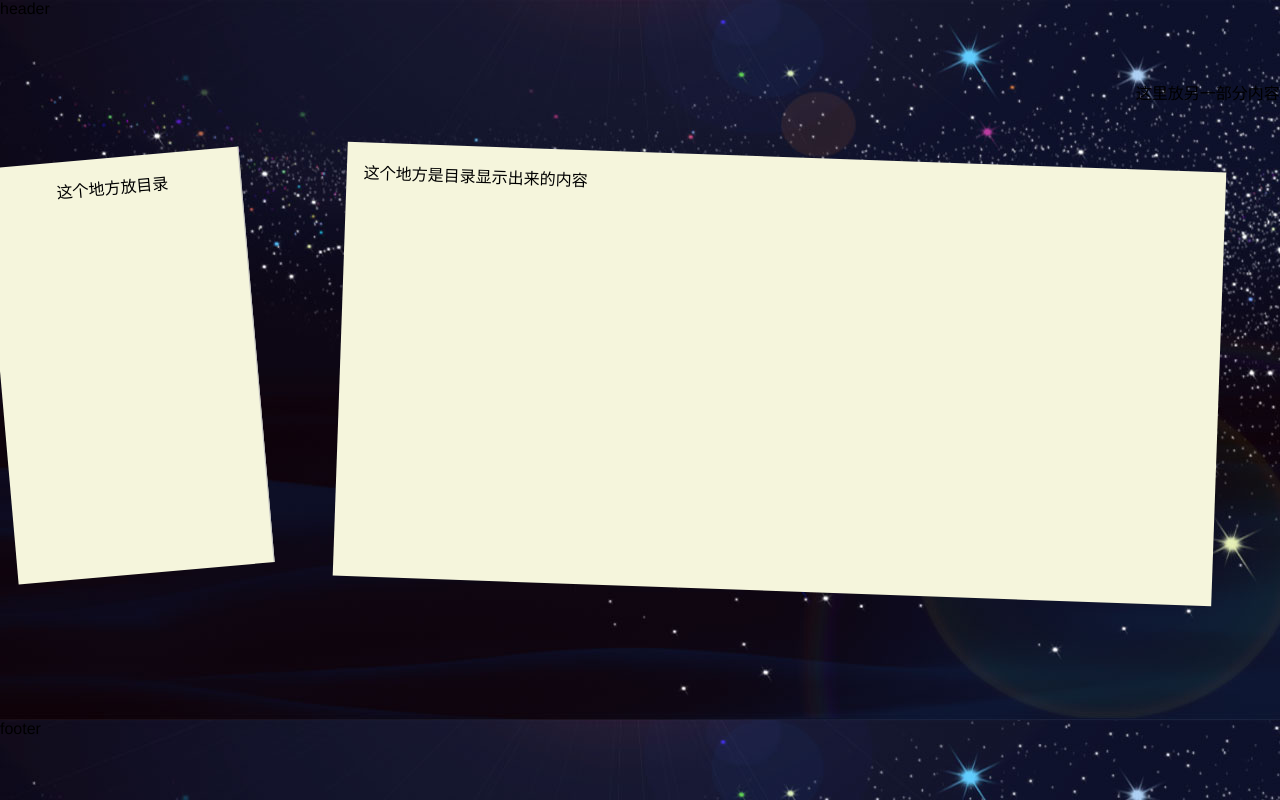
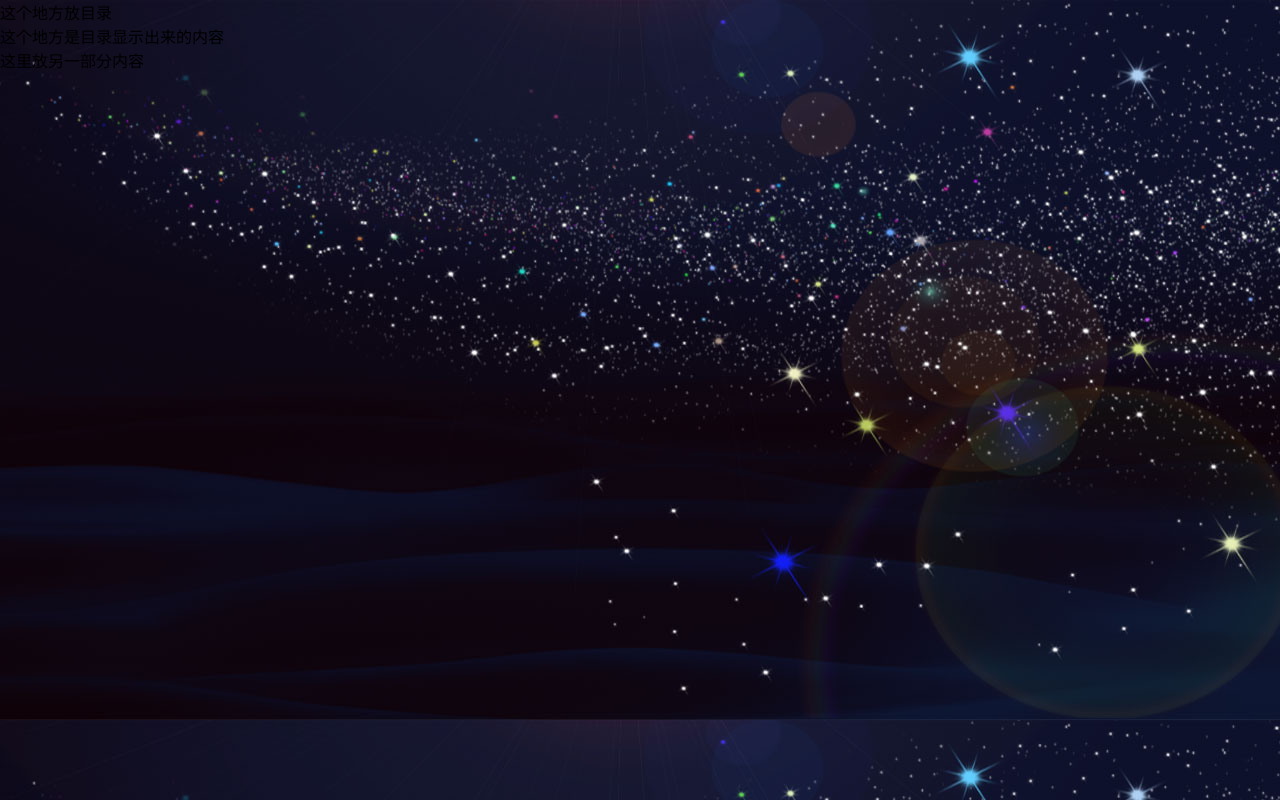
Before and after one commit to hyypan/blog, a Vue app in the folder app/yafish/: page / in a window 1280 px wide. Built offline with nearby package versions, Linux system fonts and the light colour scheme.

Commit message:
change backgroundimg

```diff
--- a/app/yafish/src/App.vue
+++ b/app/yafish/src/App.vue
@@ -1,8 +1,6 @@
 <template>
   <div id="app">
-    <div class="navi">header</div>
     <router-view></router-view>
-    <div class="footer">footer</div>
   </div>
 </template>
 
@@ -12,7 +10,7 @@
 }
 </script>
 
-<style>
+<style scope>
 html, body{
   background:red;
   height:100%;
@@ -21,14 +19,9 @@
 
 }
 #app {
-  font-family: 'Avenir', Helvetica, Arial, sans-serif;
-  -webkit-font-smoothing: antialiased;
-  -moz-osx-font-smoothing: grayscale;
     height:100%;
-    background-image: url('assets/bg.jpg');
-
-
 }
+/*
 .navi{
     width: 100%;
     height: 10%;
@@ -39,5 +32,5 @@
     height:10%;
     //background: beige;
 }
-
+*/
 </style>
--- a/app/yafish/src/components/Hello.vue
+++ b/app/yafish/src/components/Hello.vue
@@ -22,15 +22,23 @@
 
 <!-- Add "scoped" attribute to limit CSS to this component only -->
 <style scoped>
+
 .content{
-    height:80%;
+    //font-family: 'Avenir', Helvetica, Arial, sans-serif;
+    //-webkit-font-smoothing: antialiased;
+    //-moz-osx-font-smoothing: grayscale;
+    height:100%;
+    background-image: url('../assets/bg.jpg');
+    //background-image:url('https://onevcat.com//assets/images/background-cover.jpg');
+    //background-repeat: no-repeat;
 }
+/*
 .list{
     text-align: center;
-    -ms-transform:rotate(-5deg); 	/* IE 9 */
-    -moz-transform:rotate(-5deg); 	/* Firefox */
-    -webkit-transform:rotate(-5deg); /* Safari 和 Chrome */
-    -o-transform:rotate(-5deg); 	/* Opera */
+    -ms-transform:rotate(-5deg);
+    -moz-transform:rotate(-5deg);
+    -webkit-transform:rotate(-5deg);
+    -o-transform:rotate(-5deg);
     height: 400px;
     width: 20%;
     background: beige;
@@ -41,10 +49,10 @@
     padding-top: 17px;
 }
 .listRight{
-    -ms-transform:rotate(2deg); 	/* IE 9 */
-    -moz-transform:rotate(2deg); 	/* Firefox */
-    -webkit-transform:rotate(2deg); /* Safari 和 Chrome */
-    -o-transform:rotate(2deg); 	/* Opera */
+    -ms-transform:rotate(2deg);
+    -moz-transform:rotate(2deg);
+    -webkit-transform:rotate(2deg);
+    -o-transform:rotate(2deg);
     background: beige;
     width: 66%;
     position: relative;
@@ -55,6 +63,6 @@
     margin-top: 6%;
     padding:17px;
 }
-
+*/
 
 </style>
```
